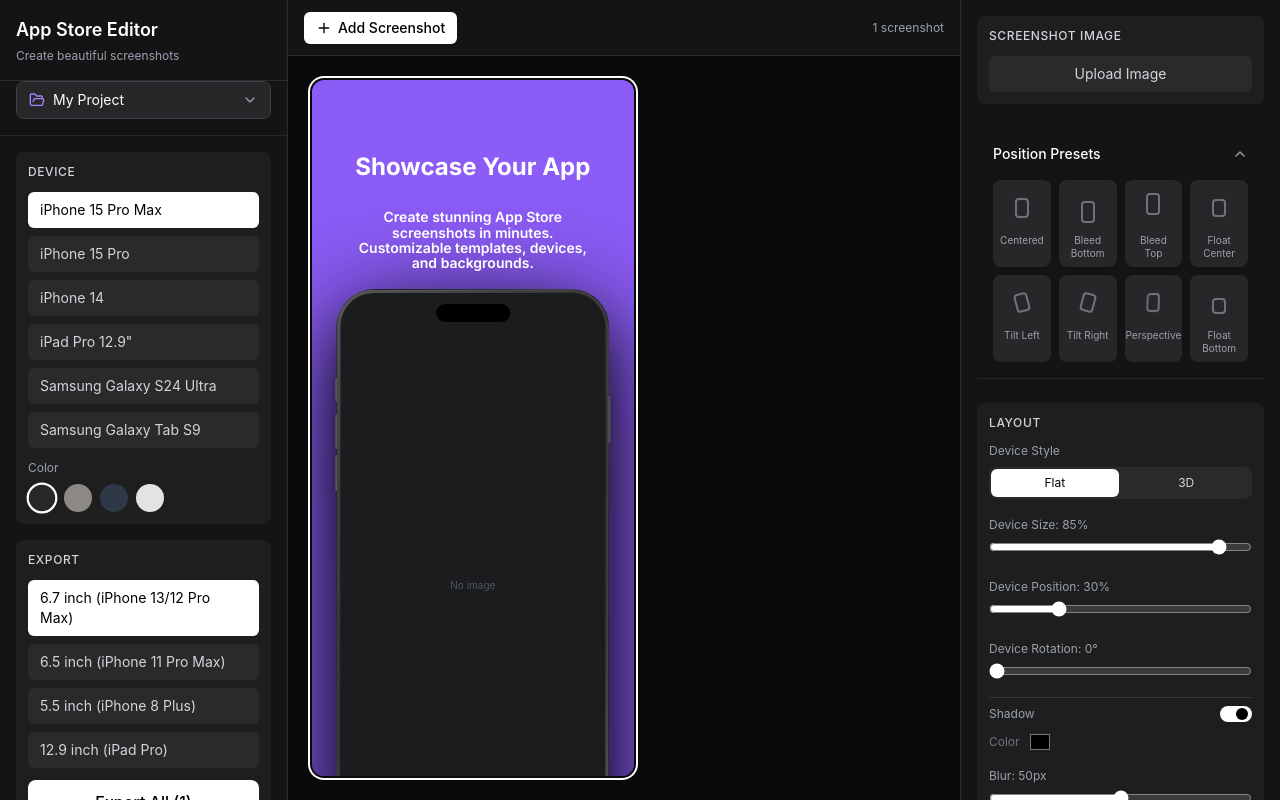
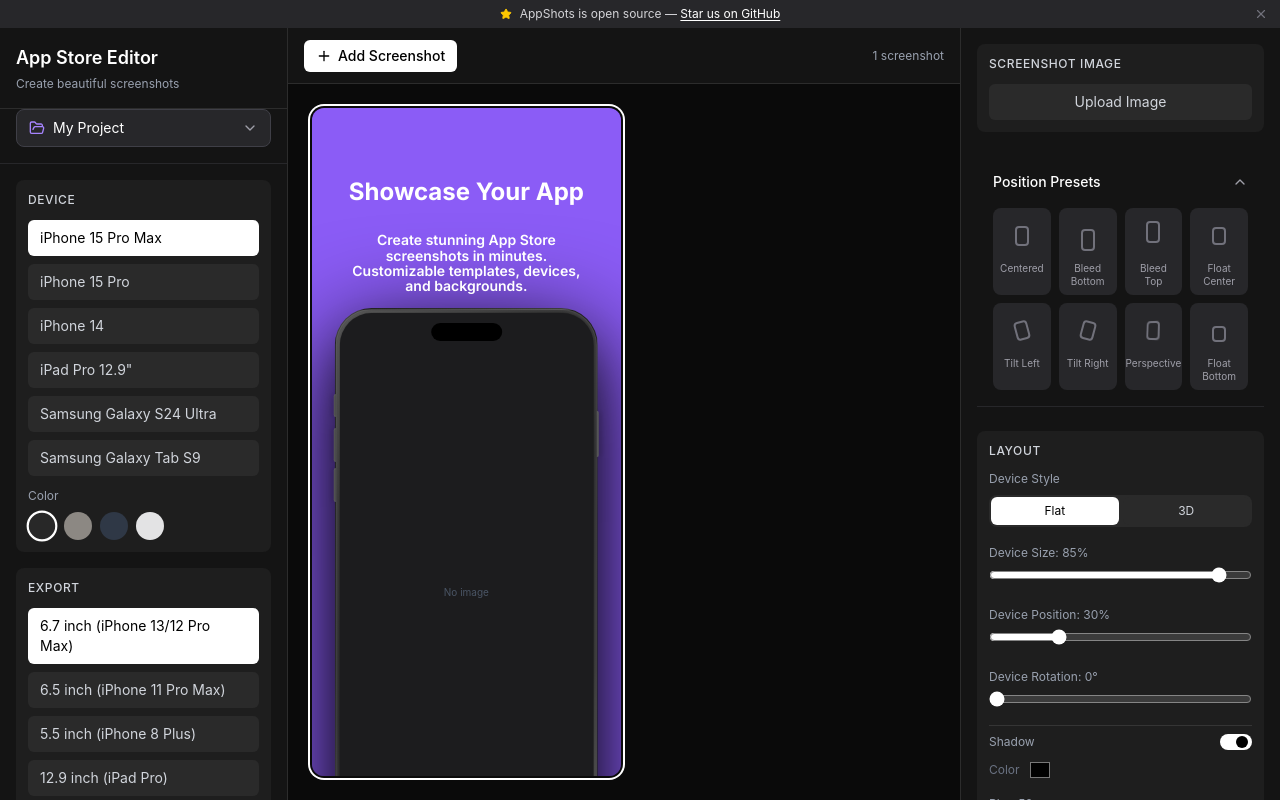
Before and after one commit to oyeolamilekan/appshots, a React (Vite) app: page / in a window 1280 px wide. Built offline with nearby package versions, Linux system fonts and the light colour scheme.

Commit message:
Add dismissible GitHub star banner to editor
Use lucide-react Star and X icons and useState to toggle visibility.
Wrap main content in a column so the banner sits above the editor panes.

```diff
--- a/src/components/EditorLayout.tsx
+++ b/src/components/EditorLayout.tsx
@@ -3,6 +3,8 @@
 import { CanvasPreview } from "./CanvasPreview";
 import { FontPicker } from "./FontPicker";
 import { useEditor } from "../context/EditorContext";
+import { Star, X } from "lucide-react";
+import { useState } from "react";
 
 export const EditorLayout = () => {
   const {
@@ -12,8 +14,33 @@
     updateActiveScreenshot,
   } = useEditor();
 
+  const [showBanner, setShowBanner] = useState(true);
+
   return (
-    <div className="flex h-screen bg-[#0a0a0a] text-white overflow-hidden">
+    <div className="flex flex-col h-screen bg-[#0a0a0a] text-white overflow-hidden">
+      {showBanner && (
+        <div className="flex items-center justify-center gap-2 bg-zinc-800 px-4 py-1.5 text-xs text-zinc-300 relative shrink-0">
+          <Star size={12} className="text-yellow-400 fill-yellow-400" />
+          <span>
+            AppShots is open source —{" "}
+            <a
+              href="https://github.com/oyeolamilekan/app-screenshot-generator"
+              target="_blank"
+              rel="noopener noreferrer"
+              className="text-white underline underline-offset-2 hover:text-zinc-100"
+            >
+              Star us on GitHub
+            </a>
+          </span>
+          <button
+            onClick={() => setShowBanner(false)}
+            className="absolute right-3 text-zinc-500 hover:text-zinc-300"
+          >
+            <X size={14} />
+          </button>
+        </div>
+      )}
+      <div className="flex flex-1 overflow-hidden">
         <LeftSidebar />
         <CanvasPreview />
         <RightSidebar />
@@ -26,5 +53,6 @@
           }
         />
       </div>
+    </div>
   );
 };
```
Lines whose indentation alone changed are shown as unchanged.
